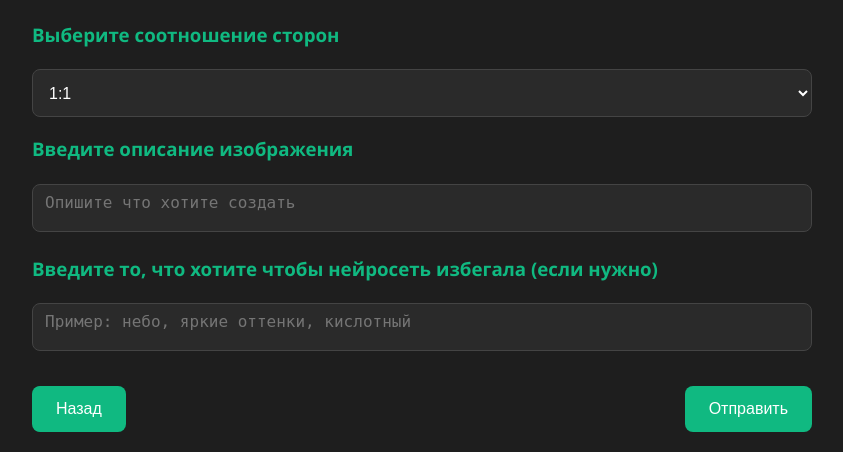
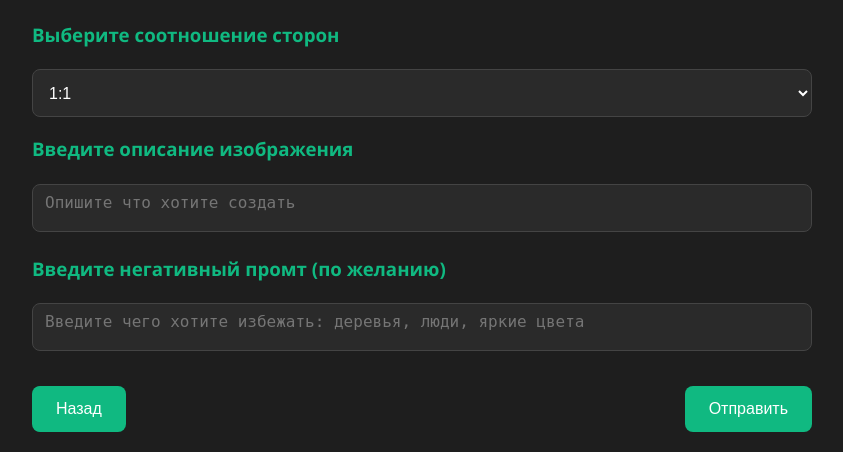
Before and after one commit to Pro100kir2/Present-for-Vasya, a Flask app: page /image_chat in a window 1280 px wide. Shown: the part 784-1236 px from the top of the page, without its empty margins (218-1061 px from the left). Run offline with Flask 3, Linux system fonts and the light colour scheme; parts of the project's set-up code (start-up, migrations or seed data) failed here and were passed over.

Commit message:
new size

```diff
--- a/templates/image_chat.html
+++ b/templates/image_chat.html
@@ -229,8 +229,8 @@
       <h3>Введите описание изображения</h3>
       <textarea id="prompt" name="prompt" placeholder="Опишите что хотите создать" rows="3" required></textarea>
 
-      <h3>Введите то, что хотите чтобы нейросеть избегала (если нужно)</h3>
-      <textarea id="negativePrompt" name="negative_prompt" placeholder="Пример: небо, яркие оттенки, кислотный" rows="3"></textarea>
+      <h3>Введите негативный промт (по желанию) </h3>
+      <textarea id="negativePrompt" name="negative_prompt" placeholder="Введите чего хотите избежать: деревья, люди, яркие цвета" rows="3"></textarea>
 
       <div class="btn-row">
         <button type="button" onclick="window.location.href = '/'">Назад</button>
```
